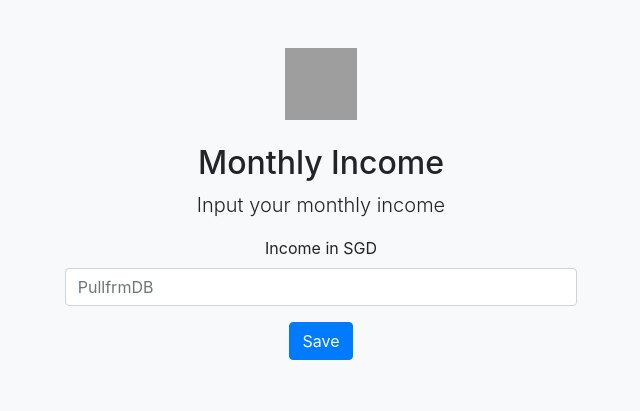
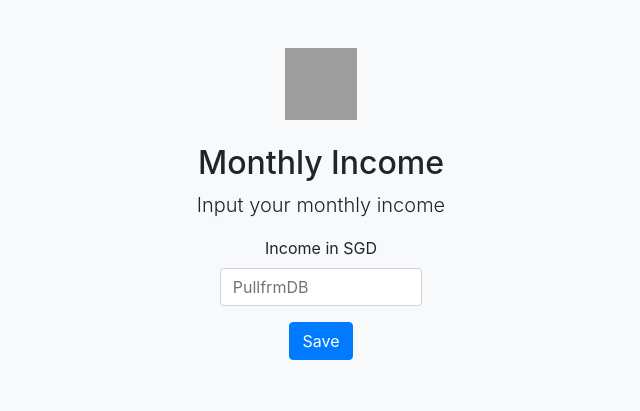
Before and after one commit to chenjinghao/apiproj1, a website: page frontend/addincome.html in a window 1280 px wide. Shown: the whole page, without its empty margins (319-959 px from the left). Drawn offline with nearby package versions, Linux system fonts and the light colour scheme; grey boxes are pictures that could not be loaded.

Commit message:
alignment correctoin

```diff
--- a/frontend/addincome.html
+++ b/frontend/addincome.html
@@ -26,19 +26,23 @@
     <body class="bg-light">
         <div class="container">
             <div class="py-5 text-center">
-                <img class="d-block mx-auto mb-4" src="https://img.icons8.com/external-flat-02-chattapat-/344/external-salary-office-flat-02-chattapat-.png" alt=""
-                    width="72" height="72">
+                <img class="d-block mx-auto mb-4"
+                    src="https://img.icons8.com/external-flat-02-chattapat-/344/external-salary-office-flat-02-chattapat-.png"
+                    alt="" width="72" height="72">
                 <h2>Monthly Income</h2>
                 <p class="lead">Input your monthly income</p>
 
                 <form>
 
-                <div class="col-lg-7 mx-auto">
+                    <div class="col-lg-7 mx-auto w-25">
                         <div class="form-group">
                             <label for="IncControlInput1">Income in SGD</label>
-                  <input type="Income" class="form-control" id="IncControlInput1" placeholder="PullfrmDB">
+                            <input type="Income" class="form-control" id="IncControlInput1"
+                                placeholder="PullfrmDB">
                         </div>
-            <button type="submit" class="btn btn-primary">Save</button></div></div>
+                        <button type="submit" class="btn btn-primary">Save</button>
+                    </div>
+            </div>
             </form>
         </div>
         </div>
```
Lines whose indentation alone changed are shown as unchanged.
